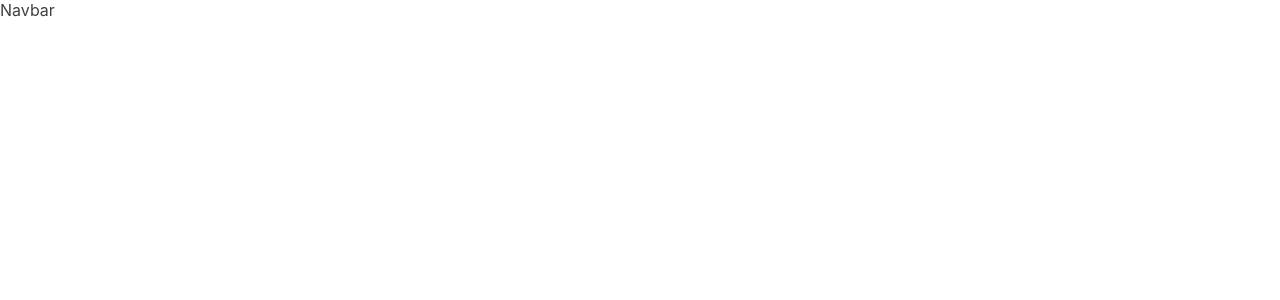
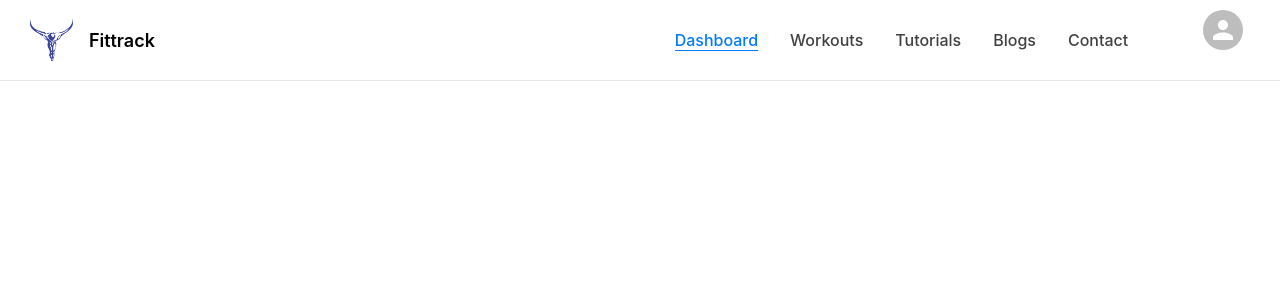
Before and after one commit to MikiZenebe/Fitness-Tracker, a React (Vite) app in the folder client/: page / in a window 1280 px wide. Shown: the top 300 px of the page. Built offline with nearby package versions, Linux system fonts and the light colour scheme.

Commit message:
navbar-ui

```diff
--- a/client/src/components/Navbar.jsx
+++ b/client/src/components/Navbar.jsx
@@ -1,3 +1,77 @@
+import { useState } from "react";
+import {
+  Mobileicon,
+  Nav,
+  NavBLogo,
+  NavContainer,
+  NavItems,
+  NavLogo,
+  NavTextButton,
+  Navlink,
+  UserContainer,
+} from "../styles/styles";
+import { MenuRounded } from "@mui/icons-material";
+import LogoImage from "../utils/Images/Logo.png";
+import { Avatar } from "@mui/material";
+import styled from "styled-components";
+
 export default function Navbar() {
-  return <div>Navbar</div>;
+  const [isOpen, setisOpen] = useState(false);
+
+  return (
+    <Nav>
+      <NavContainer>
+        <Mobileicon onClick={() => setisOpen(!isOpen)}>
+          <MenuRounded sx={{ color: "inherit" }} />
+        </Mobileicon>
+        <NavLogo to="/">
+          <NavBLogo src={LogoImage} />
+          Fittrack
+        </NavLogo>
+
+        <MobileMenu isOpen={isOpen}>
+          <Navlink to="/">Dashboard</Navlink>
+          <Navlink to="/workouts">Workouts</Navlink>
+          <Navlink to="/tutorials">Tutorials</Navlink>
+          <Navlink to="/blogs">Blogs</Navlink>
+          <Navlink to="/contact">Contact</Navlink>
+        </MobileMenu>
+
+        <NavItems>
+          <Navlink to="/">Dashboard</Navlink>
+          <Navlink to="/workouts">Workouts</Navlink>
+          <Navlink to="/tutorials">Tutorials</Navlink>
+          <Navlink to="/blogs">Blogs</Navlink>
+          <Navlink to="/contact">Contact</Navlink>
+        </NavItems>
+
+        <UserContainer>
+          <Avatar src={""}></Avatar>
+          <NavTextButton>Logout</NavTextButton>
+        </UserContainer>
+      </NavContainer>
+    </Nav>
+  );
 }
+
+const MobileMenu = styled.ul`
+  display: flex;
+  flex-direction: column;
+  align-items: start;
+  gap: 16px;
+  padding: 0 6px;
+  list-style: none;
+  width: 90%;
+  padding: 12px 40px 24px 40px;
+  background: ${({ theme }) => theme.bg};
+  position: absolute;
+  top: 80px;
+  right: 0;
+  transition: all 0.6s ease-in-out;
+  transform: ${({ isOpen }) =>
+    isOpen ? "translateY(0)" : "translateY(-100%)"};
+  border-radius: 0 0 20px 20px;
+  box-shadow: 0 0 10px 0 rgba(0, 0, 0, 0.2);
+  opacity: ${({ isOpen }) => (isOpen ? "100%" : "0")};
+  z-index: ${({ isOpen }) => (isOpen ? "1000" : "-1000")};
+`;
--- a/client/src/styles/styles.js
+++ b/client/src/styles/styles.js
@@ -1,4 +1,5 @@
 import styled from "styled-components";
+import { NavLink } from "react-router-dom";
 
 export const AppContainer = styled.div({
   width: "100%",
@@ -66,10 +67,8 @@ export const TextButton = styled.span({
   fontWeight: "bold",
 });
 
-//SignUp
+//Sign
 export const SignUpContainer = styled.div({});
-
-//SignIn
 export const SignInContainer = styled.div({
   width: "100%",
   maxWidth: "500px",
@@ -87,3 +86,84 @@ export const Span = styled.div({
   fontWeight: "400",
   color: "#4d4c4c" + 90,
 });
+
+//Navbar
+export const Nav = styled.div({
+  backgroundColor: "#FFFFFF",
+  height: "80px",
+  display: "flex",
+  alignItems: "center",
+  justifyContent: "center",
+  fontSize: "1rem",
+  position: "sticky",
+  top: "0",
+  zIndex: 10,
+  color: "white",
+  borderBottom: `1px solid ${"#4d4c4c" + 20}`,
+});
+export const NavContainer = styled.div({
+  width: "100%",
+  maxWidth: "1400px",
+  padding: "0 24px",
+  display: "flex",
+  gap: "14px",
+  alignItems: "center",
+  justifyContent: "space-between",
+  fontSize: "1rem",
+});
+export const Mobileicon = styled.div`
+  color: ${({ theme }) => theme.text_primary};
+  display: none;
+  @media screen and (max-width: 768px) {
+    display: flex;
+    align-items: center;
+  }
+`;
+export const NavLogo = styled.div({
+  width: "100%",
+  display: "flex",
+  alignItems: "center",
+  gap: "16px",
+  padding: "0 6px",
+  fontWeight: "600",
+  fontSize: "18px",
+  textDecoration: "none",
+  color: "black",
+});
+export const NavBLogo = styled.img({
+  height: "42px",
+});
+export const Navlink = styled(NavLink)({
+  display: "flex",
+  alignItems: "center",
+  color: "#404040",
+  fontWeight: "500",
+  cursor: "pointer",
+  transition: "all 1s slide-in",
+  textDecoration: "none",
+  "&:hover": {
+    color: "#007AFF",
+    textDecoration: "none",
+  },
+
+  "&.active": {
+    color: "#007AFF",
+    borderBottom: "1.8px solid #007AFF",
+    textDecoration: "none",
+  },
+});
+export const NavItems = styled.ul`
+  width: 100%;
+  display: flex;
+  align-items: center;
+  justify-content: center;
+  gap: 32px;
+  padding: 0 6px;
+  list-style: none;
+
+  @media screen and (max-width: 768px) {
+    display: none;
+  }
+`;
+export const NavTextButton = styled.div({});
+export const UserContainer = styled.div({});
```
